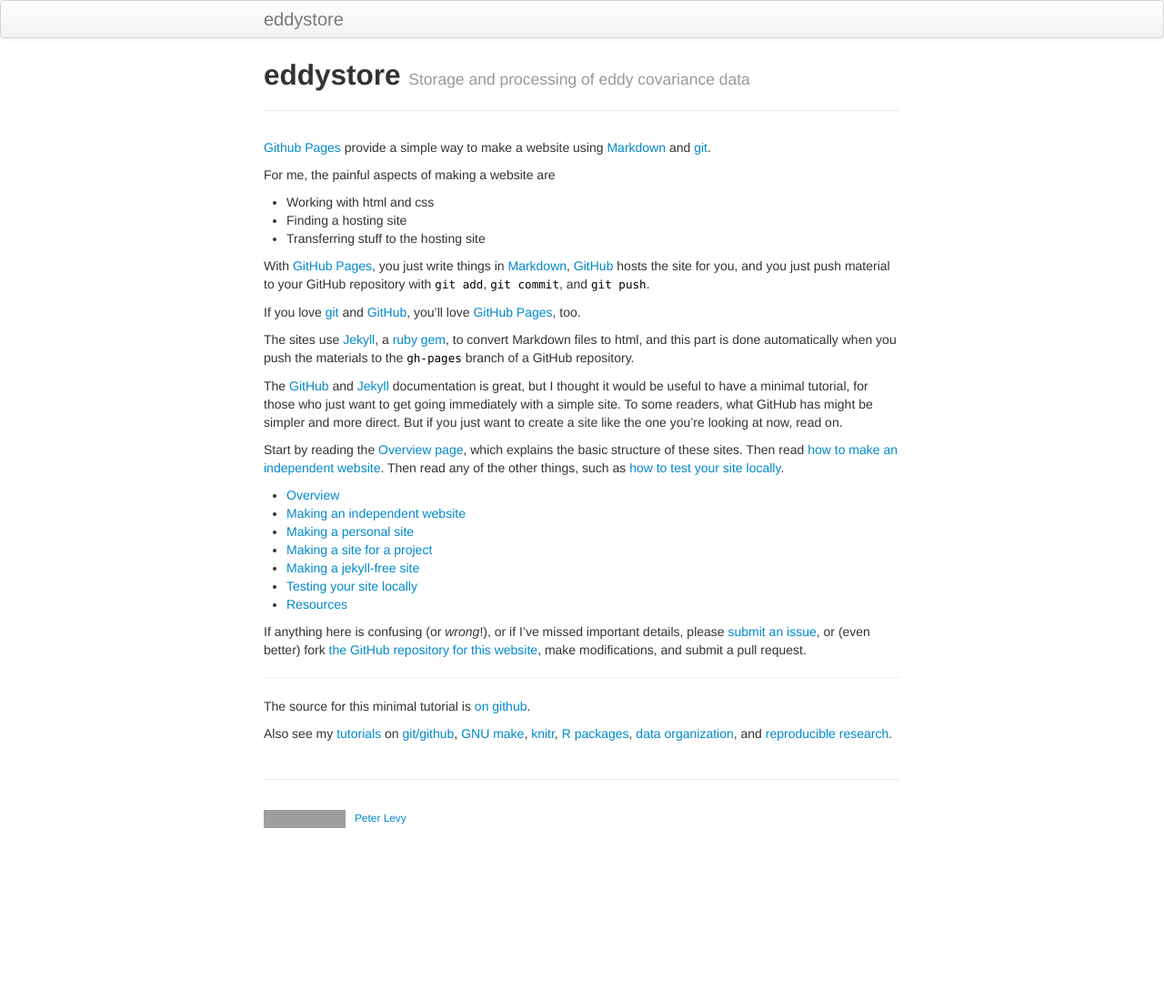
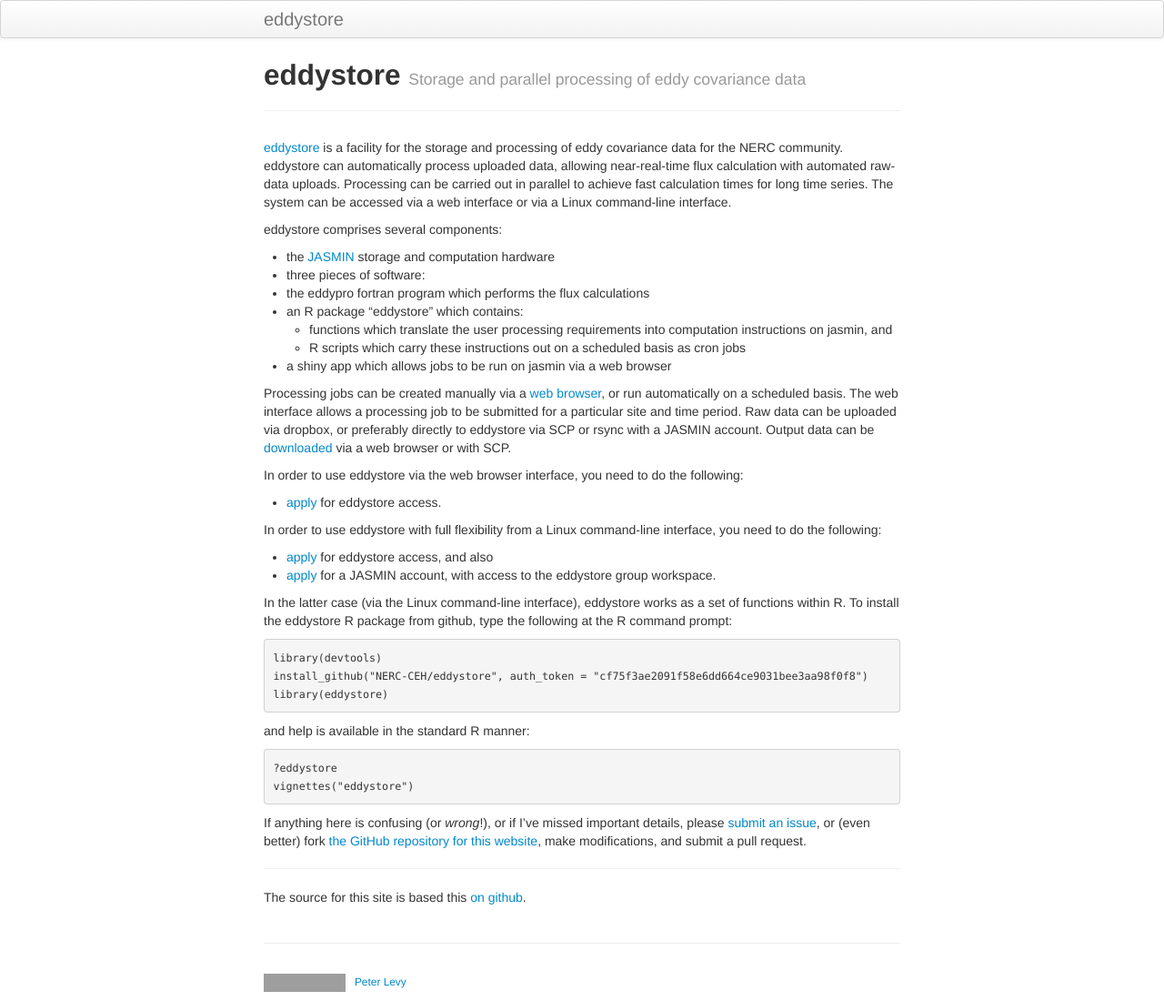
Before and after one commit to NERC-CEH/eddystore, a Jekyll site: the page built from index.md, in a window 1280 px wide. Shown: the whole page at 91% size. Built offline with Jekyll 4.4.1, drawn with Linux system fonts in a browser that asks for light colours; before the commit the page ends 920 px from its top, so only the background shows below that; grey boxes are pictures that could not be loaded.

Commit message:
Update index.md

```diff
--- a/index.md
+++ b/index.md
@@ -1,50 +1,49 @@
 ---
 layout: page
 title: eddystore
-tagline: Storage and processing of eddy covariance data
+tagline: Storage and parallel processing of eddy covariance data
 description: Parallel processing of eddy covariance data on JASMIN
 ---
 
-[Github Pages](https://pages.github.com) provide a simple way to make a
-website using
-[Markdown](https://daringfireball.net/projects/markdown/) and
-[git](https://git-scm.com).
+[eddystore](https://github.com/NERC-CEH/eddystore) is a facility for the storage and processing of eddy covariance data for the NERC community.
+eddystore can automatically process uploaded data, allowing near-real-time flux calculation with automated raw-data uploads. Processing can be carried out in parallel to achieve fast calculation times for long time series. The system can be accessed via a web interface or via a Linux command-line interface.
 
-For me, the painful aspects of making a website are
+eddystore comprises several components:
 
-- Working with html and css
-- Finding a hosting site
-- Transferring stuff to the hosting site
+- the [JASMIN](http://www.jasmin.ac.uk/) storage and computation hardware
+- three pieces of software:
+- the eddypro fortran program which performs the flux calculations
+- an R package "eddystore" which contains:
+  - functions which translate the user processing requirements into computation instructions on jasmin, and
+  - R scripts which carry these instructions out on a scheduled basis as cron jobs
+- a shiny app which allows jobs to be run on jasmin via a web browser
 
-With [GitHub Pages](https://pages.github.com), you just write things in
-[Markdown](https://daringfireball.net/projects/markdown/),
-[GitHub](https://github.com) hosts the site for you, and you just push
-material to your GitHub repository with `git add`, `git commit`, and
-`git push`.
+Processing jobs can be created manually via a [web browser](https://github.com/NERC-CEH/eddystore), or run automatically on a scheduled basis.
+The web interface allows a processing job to be submitted for a particular site and time period.
+Raw data can be uploaded via dropbox, or preferably directly to eddystore via SCP or rsync with a JASMIN account.
+Output data can be [downloaded](http://gws-access.ceda.ac.uk/public/eddystore/) via a web browser or with SCP.
 
-If you love [git](https://git-scm.com/) and
-[GitHub](https://github.com), you'll love
-[GitHub Pages](https://pages.github.com), too.
+In order to use eddystore via the web browser interface, you need to do the following:
+- [apply](https://www.ceh.ac.uk/) for eddystore access.
 
-The sites use [Jekyll](https://jekyllrb.com/), a
-[ruby](https://www.ruby-lang.org/en/) [gem](https://rubygems.org/), to
-convert Markdown files to html, and this part is done
-automatically when you push the materials to the `gh-pages` branch
-of a GitHub repository.
+In order to use eddystore with full flexibility from a Linux command-line interface, you need to do the following:
+- [apply](https://www.ceh.ac.uk/) for eddystore access, and also
+- [apply](https://accounts.jasmin.ac.uk/) for a JASMIN account, with access to the eddystore group workspace.
 
-The [GitHub](https://pages.github.com) and
-[Jekyll](https://jekyllrb.com) documentation is great, but I thought it
-would be useful to have a minimal tutorial, for those who just want to
-get going immediately with a simple site. To some readers, what GitHub
-has might be simpler and more direct.  But if you just want to create
-a site like the one you're looking at now, read on.
+In the latter case (via the Linux command-line interface), eddystore works as a set of functions within R.
+To install the eddystore R package from github, type the following at the R command prompt:
 
-Start by reading the [Overview page](pages/overview.html), which
-explains the basic structure of these sites. Then read
-[how to make an independent website](pages/independent_site.html). Then
-read any of the other things, such as
-[how to test your site locally](pages/local_test.html).
+    library(devtools)
+    install_github("NERC-CEH/eddystore", auth_token = "cf75f3ae2091f58e6dd664ce9031bee3aa98f0f8")
+    library(eddystore)
 
+and help is available in the standard R manner:
+
+    ?eddystore
+    vignettes("eddystore")
+
+
+<!---
 - [Overview](pages/overview.html)
 - [Making an independent website](pages/independent_site.html)
 - [Making a personal site](pages/user_site.html)
@@ -52,21 +51,14 @@
 - [Making a jekyll-free site](pages/nojekyll.html)
 - [Testing your site locally](pages/local_test.html)
 - [Resources](pages/resources.html)
+-->
 
 If anything here is confusing (or _wrong_!), or if I've missed
 important details, please
-[submit an issue](https://github.com/kbroman/simple_site/issues), or (even
-better) fork [the GitHub repository for this website](https://github.com/kbroman/simple_site),
+[submit an issue](https://github.com/NERC-CEH/eddystore/issues), or (even
+better) fork [the GitHub repository for this website](https://github.com/NERC-CEH/eddystore),
 make modifications, and submit a pull request.
 
 ---
 
-The source for this minimal tutorial is [on github](https://github.com/kbroman/simple_site).
-
-Also see my [tutorials](https://kbroman.org/pages/tutorials) on
-[git/github](https://kbroman.org/github_tutorial),
-[GNU make](https://kbroman.org/minimal_make),
-[knitr](https://kbroman.org/knitr_knutshell),
-[R packages](https://kbroman.org/pkg_primer),
-[data organization](https://kbroman.org/dataorg),
-and [reproducible research](https://kbroman.org/steps2rr).
+The source for this site is based this [on github](https://github.com/kbroman/simple_site).
```
